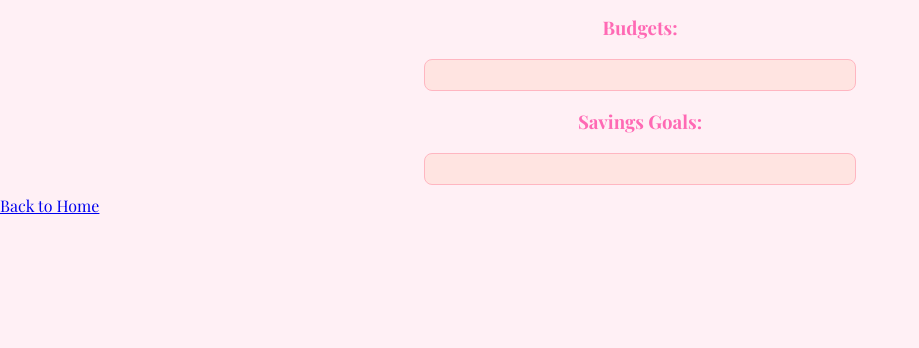
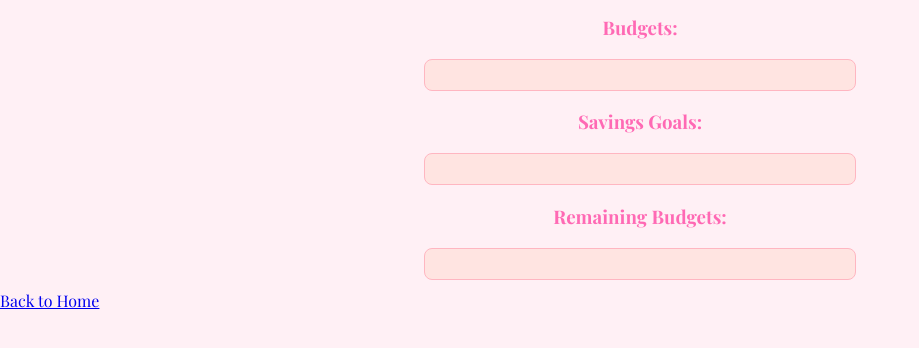
Before and after one commit to marmar0920/MoneyMate, a Python web app: template templates/summary.html in a window 1280 px wide. Shown: the part 228-576 px from the top of the page, without its empty margins (0-919 px from the left). Run offline with Jinja, Linux system fonts and the light colour scheme; the template is opened without the code that fills it, so the values that code supplies are empty.

Commit message:
Update summary.html
updated to display the remaining budgets for each category

```diff
--- a/templates/summary.html
+++ b/templates/summary.html
@@ -30,6 +30,12 @@
     <li>{{ goal }}: ${{ details["saved"] }} of ${{ details["target"] }}</li>
     {% endfor %}
 </ul>
+<h3>Remaining Budgets:</h3>
+<ul>
+    {% for category, remaining in remaining_budgets.items() %}
+    <li>{{ category }}: ${{ remaining }}</li>
+    {% endfor %}
+</ul>
 <a href="{{ url_for('index') }}">Back to Home</a>
 </body>
 </html>
```
